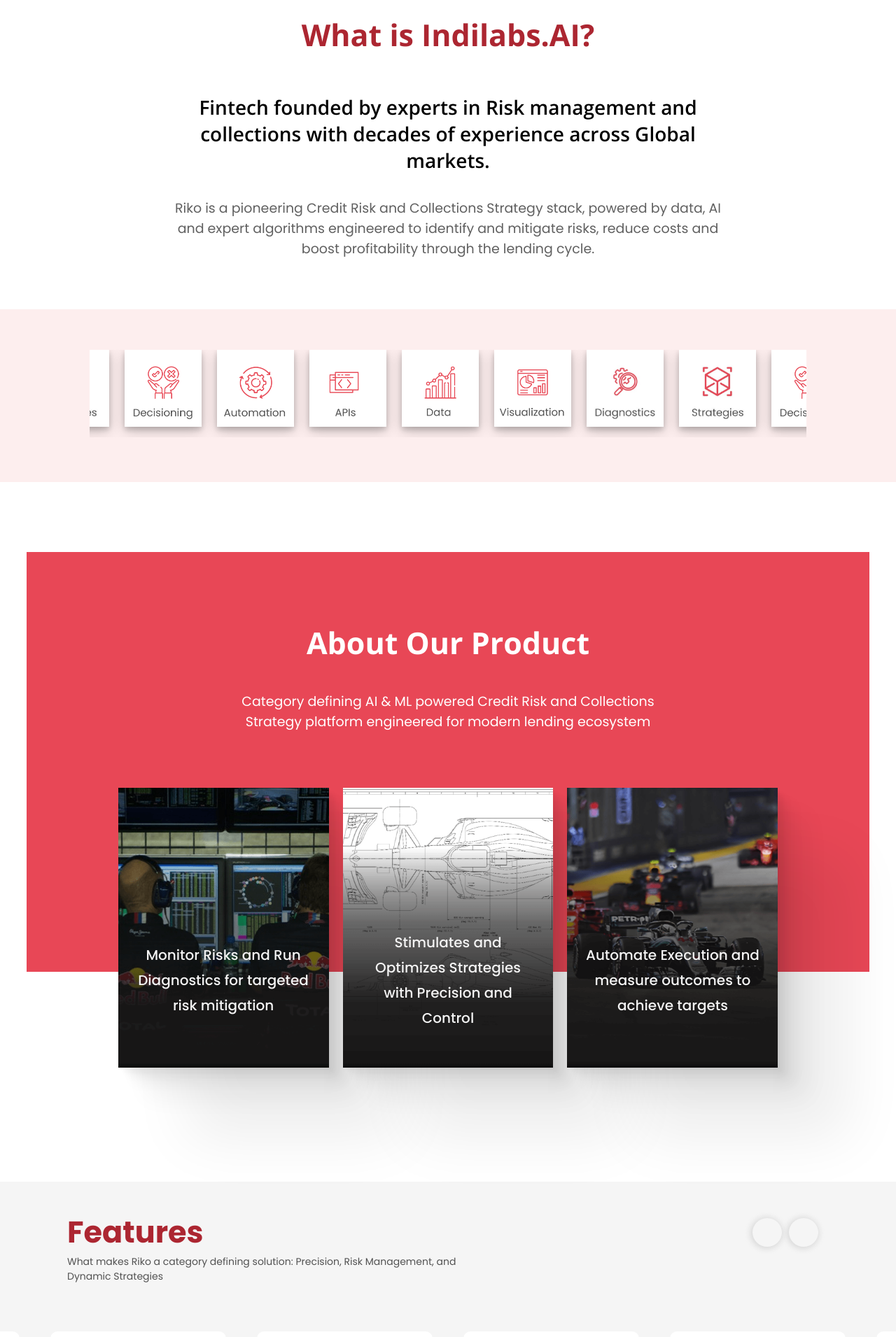
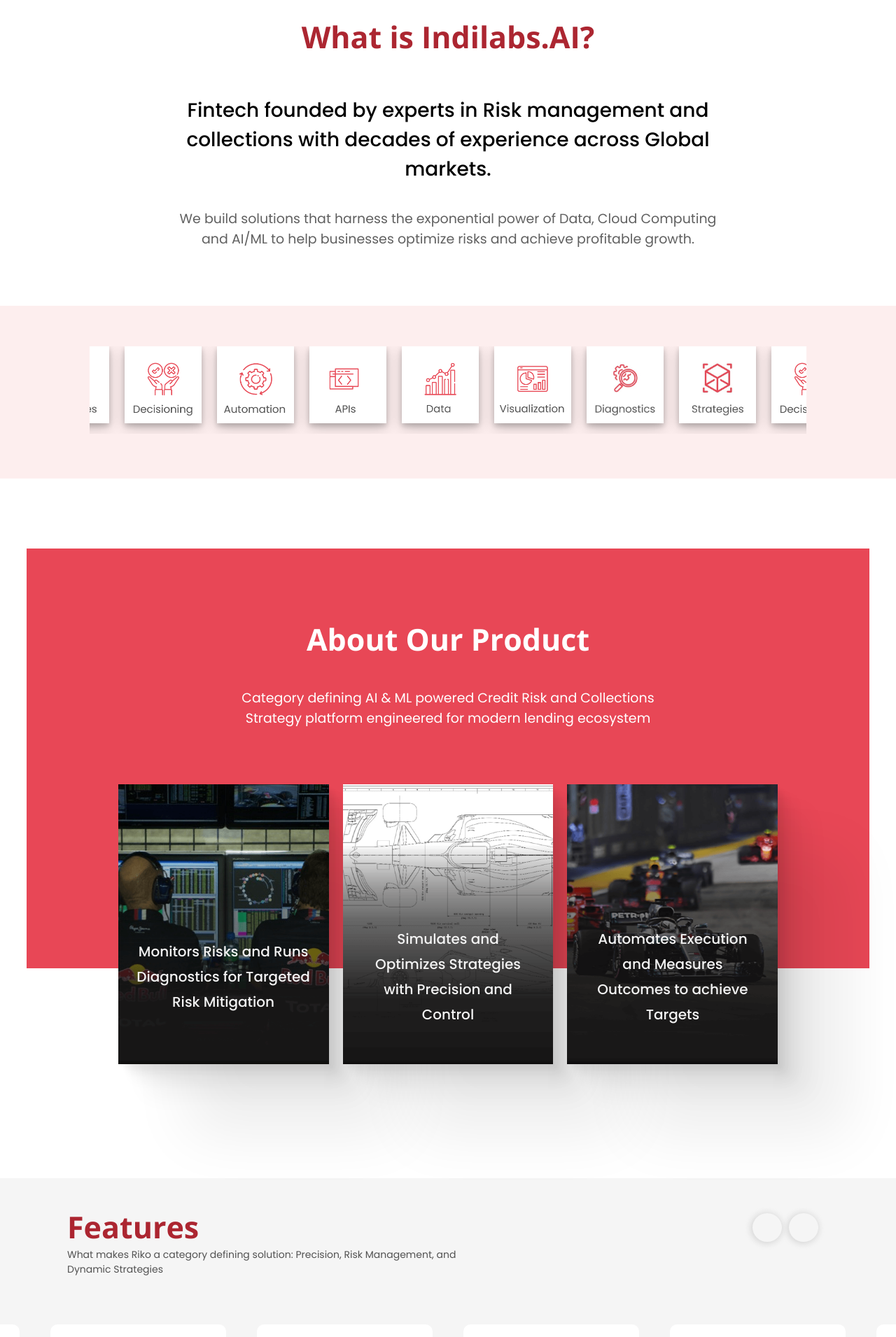
Before and after one commit to Indilabs-ai/Website-first, a React (Create React App) app: page / in a window 1280 px wide. Shown: the part 860-2771 px from the top of the page at 70% size. Built offline with nearby package versions, Linux system fonts and the light colour scheme; some icons are missing.

Commit message:
final changes - font size and weight

```diff
--- a/src/App.css
+++ b/src/App.css
@@ -1,4 +1,5 @@
 @import url("https://fonts.googleapis.com/css2?family=Poppins:wght@300&display=swap");
+
 
 * {
   padding: 0;
@@ -51,7 +52,9 @@
 
 .founder-heading {
   color: White;
-  font-size: 30px;
+  font-family: "Open Sans", sans-serif;
+  font-weight: 700;
+  font-size: 32px;
   padding-bottom: 20px;
   font-weight: 500;
 }
@@ -108,8 +111,9 @@
 
 .contact-heading {
   color: aliceblue;
+  font-family: 'Open Sans', 'sans-serif';
   font-weight: 500;
-  padding-bottom: 20px;
+  padding-bottom: 22px;
   font-size: 25px !important;
 }
 
@@ -925,7 +929,7 @@
   }
 
   .about-heading {
-    font-size: 40px;
+    font-size: 33px;
     /* font-weight: 700; */
     padding-top: 30px;
     padding-bottom: 20px;
@@ -933,7 +937,7 @@
 
 
   .about-para-container p {
-    font-size: 18px !important;
+    font-size: 16px !important;
     /* width: 90%; */
   }
   .about-wrapper {
@@ -1306,6 +1310,6 @@
   }
 
   .about-heading {
-    font-size: 36px !important;
+    font-size: 32px !important;
   }
 }
--- a/src/components/About.jsx
+++ b/src/components/About.jsx
@@ -13,7 +13,7 @@
           </div>
           <div className="about-cards">
             <div className="about-card card1">
-              <h3>Monitor Risks and Run Diagnostics for targeted risk mitigation</h3>
+              <h3>Monitors Risks and Runs Diagnostics for Targeted Risk Mitigation</h3>
               {/* <h3>Monitors risks & runs</h3>
               <h3>diagnostics in near-real time</h3>
               <p>
@@ -23,7 +23,7 @@
               </p> */}
             </div>
             <div className="about-card card2">
-              <h3>Stimulates and Optimizes Strategies with Precision and Control</h3>
+              <h3>Simulates and Optimizes Strategies with Precision and Control</h3>
               {/* <p>
                 Our platform optimizes strategies, reducing deployment time, and
                 enabling agile decision-making to enhance performance and
@@ -31,7 +31,7 @@
               </p> */}
             </div>
             <div className="about-card card3">
-              <h3>Automate Execution and measure outcomes to achieve targets</h3>
+              <h3>Automates Execution and Measures Outcomes to achieve Targets</h3>
               {/* <p>
                 Our platform automates execution, ensuring efficient operations,
                 while also monitoring compliance to industry standards,
--- a/src/components/Features.css
+++ b/src/components/Features.css
@@ -56,6 +56,7 @@
   text-align: left;
 }
 .main .top .topleft h1 {
+  font-family: "Open Sans", sans-serif;
   font-weight: 700;
   color: #ac2631;
   font-size: 43px;
@@ -65,7 +66,7 @@
 .main .top .topleft p {
   font-weight: 600px;
   color: #525252;
-  font-size: 14px;
+  font-size: 14px !important;
 }
 
 .main .top .carousel-arrows button {
--- a/src/components/Intro.css
+++ b/src/components/Intro.css
@@ -18,8 +18,8 @@
 }
 
 .intro-subtitle {
-  font-family: "Open Sans", sans-serif;
-  font-weight: 600;
+  font-family: "Poppins", sans-serif;
+  font-weight: 500;
   width: 800px;
   text-align: center;
   font-size: 28px;
@@ -152,7 +152,7 @@
     height: 400px;
   }
   .intro-title {
-    font-size: 22px;
+    font-size: 29px;
     margin-top: 19px;
   }
 
--- a/src/components/Intro.js
+++ b/src/components/Intro.js
@@ -11,10 +11,9 @@
           decades of experience across Global markets.
         </p>
         <p className="intro-desc">
-          Riko is a pioneering Credit Risk and Collections Strategy stack,
-          powered by data, AI and expert algorithms engineered to identify and
-          mitigate risks, reduce costs and boost profitability through the
-          lending cycle.
+          We build solutions that harness the exponential power of Data, Cloud
+          Computing and AI/ML to help businesses optimize risks and achieve
+          profitable growth.
         </p>
       </div>
     </>
--- a/src/components/navbar.css
+++ b/src/components/navbar.css
@@ -4,7 +4,7 @@
   margin: 0;
   padding: 0;
   box-sizing: border-box;
-  font-family: "Jost", sans-serif;
+  font-family: "Poppins", sans-serif;
 }
 
 html {
@@ -41,12 +41,11 @@
   justify-content: start;
   align-items: center;
 }
-
+/*
 .logo-black {
   height: 37px;
   width: 180px;
-  /* height: fit-content; */
-}
+} */
 
 .menu-link {
   grid-column: 4/5;
@@ -97,7 +96,7 @@
 /* ----------- Grid part ends ----------------- */
 
 .logo h2 {
-  font-size: 3.5rem;
+  font-size: 3.5rem !important;
   font-weight: 400;
   background-color: #ff0000;
   -webkit-background-clip: text;
@@ -105,7 +104,7 @@
 }
 
 .logo h2 span {
-  font-size: 3.5rem;
+  font-size: 3.5rem !important;
 }
 
 .menu-link ul li {
@@ -281,12 +280,11 @@
     height: 6rem;
   }
 
-
+/*
   .logo-black {
     height: 55%;
     width: 95%;
-    /* height: fit-content; */
-  }
+  } */
 
   .social-media {
     height: 6rem;
@@ -347,12 +345,9 @@
 
   .logo,
   .social-media ul {
-    height: 6rem;
+    height: 6rem !important;
   }
 
-  .logo h2 {
-    font-size: 2rem; /*check*/
-  }
 
   .social-media {
     height: 6rem;
@@ -362,10 +357,10 @@
   }
 
 
-  .logo-black {
+  /* .logo-black {
     height: 48%;
     width: 95%;
-  }
+  } */
 
   .social-media .hamburger-menu {
     /* display: block; */
--- a/src/components/navbar2.css
+++ b/src/components/navbar2.css
@@ -1,4 +1,5 @@
-@import url("https://fonts.googleapis.com/css2?family=Jost:ital,wght@0,100;0,200;0,300;0,400;0,500;0,600;0,700;1,100&display=swap");
+/* @import url("https://fonts.googleapis.com/css2?family=Jost:ital,wght@0,100;0,200;0,300;0,400;0,500;0,600;0,700;1,100&display=swap"); */
+@import url("https://fonts.googleapis.com/css2?family=Poppins:wght@300&display=swap");
 
 
 .active{
@@ -94,25 +95,24 @@
     justify-content: start;
     align-items: center;
 }
+/*
+  .logo-black {
+    height: 32px;
+    width: 155px;
+} */
 
-  .logo-black {
-    height: 37px;
-    width: 180px;
-    /* height: fit-content; */
-}
-
-
+/*
 .logo h2 {
     font-size: 3.5rem;
     font-weight: 400;
     background-color: #ff0000;
     -webkit-background-clip: text;
     -webkit-text-fill-color: transparent;
-  }
+  } */
 
-  .logo h2 span {
+  /* .logo h2 span {
     font-size: 3.5rem;
-  }
+  } */
 
 
 /* -------------------------------------@media (max-width: 1250px) -------------------------- */
@@ -208,12 +208,11 @@
     .social-media ul {
       height: 6rem;
     }
-
+/*
   .logo-black {
     height: 55%;
     width: 95%;
-    /* height: fit-content; */
-  }
+  } */
 }
 
 
@@ -224,14 +223,14 @@
   height: 6rem;
 }
 
-.logo h2 {
-  font-size: 2rem; /*check*/
-}
+/* .logo h2 {
+  font-size: 2rem;
+} */
 
-.logo-black {
+/* .logo-black {
     height: 48%;
     width: 95%;
-  }
+  } */
 
   .menu-link ul button {
     width: 150px;
```
Also changed, not shown: public/img/Logo-black-original.png (added), public/img/Logo-black.png.
